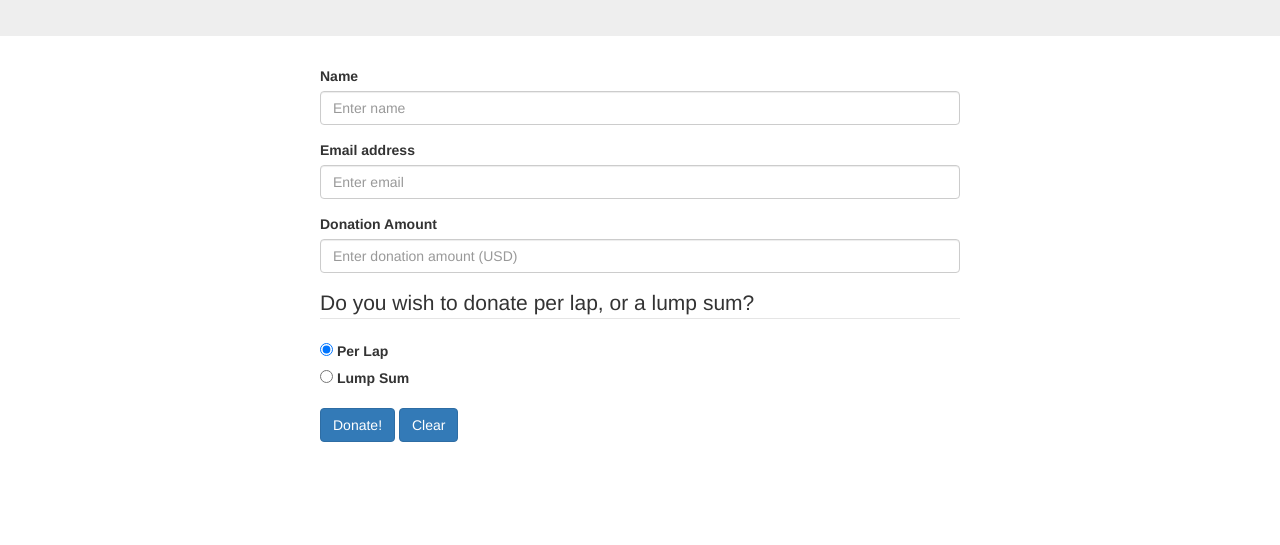
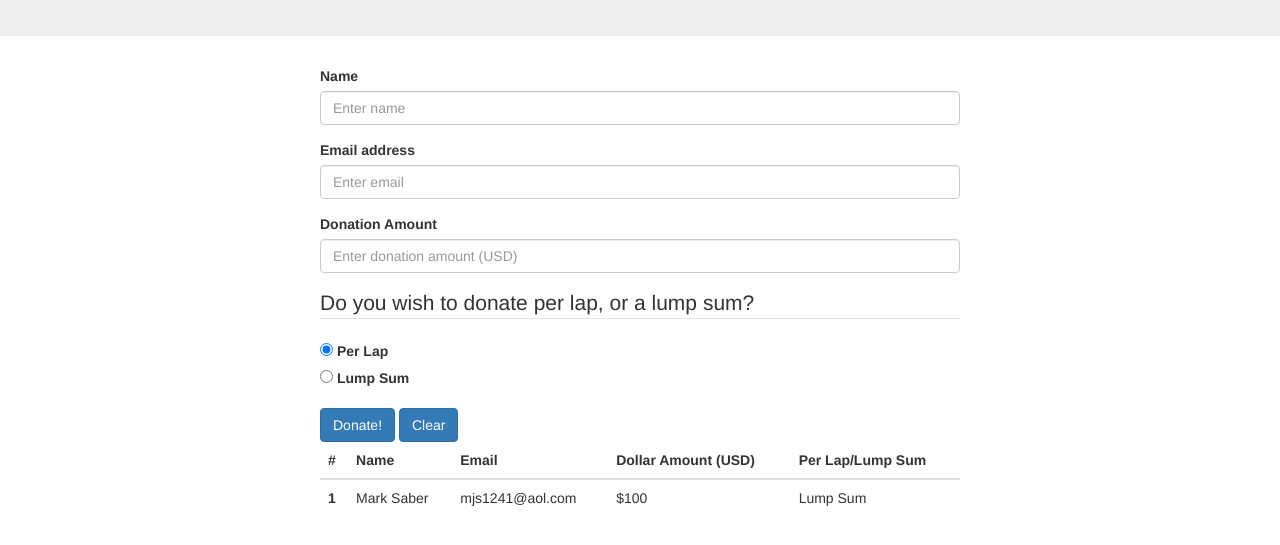
Before and after one commit to alexsaber89/iife-walk-a-thon, a plain HTML site: page index.html in a window 1280 px wide. Shown: the part 159-704 px from the top of the page. Drawn offline with nearby package versions, Linux system fonts and the light colour scheme.

Commit message:
clean up html form;  start js file

```diff
--- a/css/styles.css
+++ b/css/styles.css
@@ -2,7 +2,7 @@
     text-align: center;
 }
 
-.userInput {
+.userInput, .table {
     width: 50%;
     margin: 0 auto;
 }
--- a/index.html
+++ b/index.html
@@ -15,7 +15,7 @@
     </div>
   </div>
 
-  <form class=userInput>
+  <div class=userInput>
     <div class="form-group">
       <label for="userName">Name</label>
       <input type="text" class="form-control" id="userName" placeholder="Enter name">
@@ -45,10 +45,28 @@
     </fieldset>
     <button type="submit" class="btn btn-primary">Donate!</button>
     <button class="btn btn-primary clearBtn">Clear</button>
-  </form>
+  </div>
 
-  <div class="table">
-  </div>
+  <table class="table">
+    <thead>
+      <tr>
+        <th>#</th>
+        <th>Name</th>
+        <th>Email</th>
+        <th>Dollar Amount (USD)</th>
+        <th>Per Lap/Lump Sum</th>
+      </tr>
+    </thead>
+    <tbody>
+      <tr>
+        <th scope="row">1</th>
+        <td>Mark Saber</td>
+        <td>mjs1241@aol.com</td>
+        <td>$100</td>
+        <td>Lump Sum</td>
+      </tr>
+    </tbody>
+  </table>
 
   <script src="https://code.jquery.com/jquery-3.2.1.min.js" integrity="sha256-hwg4gsxgFZhOsEEamdOYGBf13FyQuiTwlAQgxVSNgt4=" crossorigin="anonymous"></script>
   <script type="text/javascript" src="https://maxcdn.bootstrapcdn.com/bootstrap/3.3.7/js/bootstrap.min.js"></script>
--- a/javascripts/domhandler.js
+++ b/javascripts/domhandler.js
@@ -1 +1,5 @@
-console.log("hello world!");
+function collectUserInput() {
+    let userName = document.getElementById("userName");
+    let userEmail = document.getElementById("userEmail");
+    let userDollarAmount = document.getElementById("userDollarAmount");
+}
```
